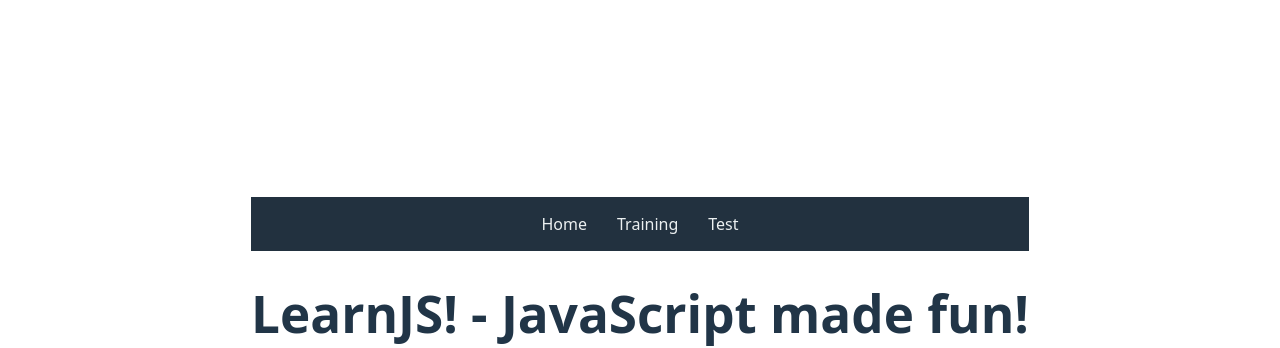
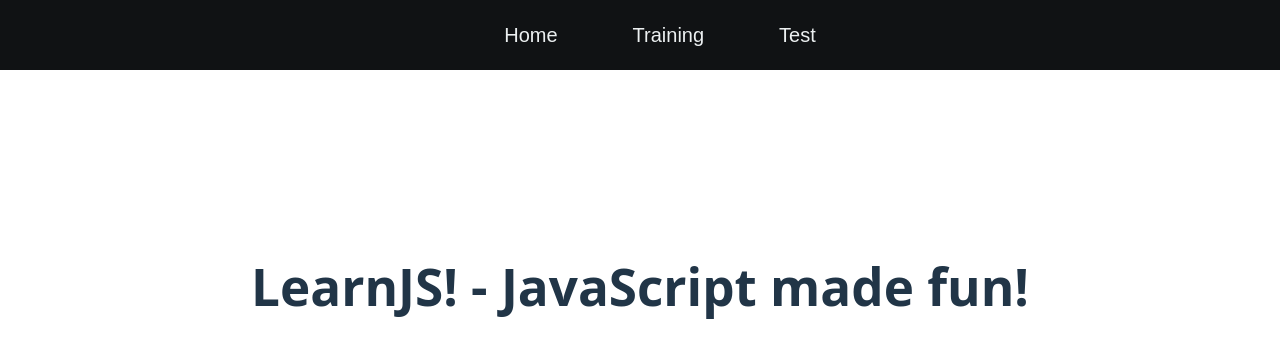
Before and after one commit to aaltsant/LearnJS, a React (Vite) app in the folder project/frontend/: page / in a window 1280 px wide. Shown: the top 348 px of the page. Built offline with nearby package versions, Linux system fonts and the light colour scheme; no server answers.

Commit message:
styles(-module.css): styles to frontend

```diff
--- a/project/frontend/src/styles/questions.module.css
+++ b/project/frontend/src/styles/questions.module.css
@@ -23,11 +23,17 @@
 }
 
 .navbar {
-  background-color: #22313f;
-  padding: 15px;
+  font-family: Arial, Helvetica, sans-serif;
+  font-size: 20px;
+  background-color: #101214;
+  padding: 20px;
   display: flex;
   justify-content: center;
-  gap: 30px;
+  gap: 75px;
+  position: fixed;
+  top: 0;
+  left: 0;
+  width: 100%;
 }
 
 .navLink {
```
Also changed, not shown: project/frontend/src/styles/general.module.css (added, +16 -0 lines).
